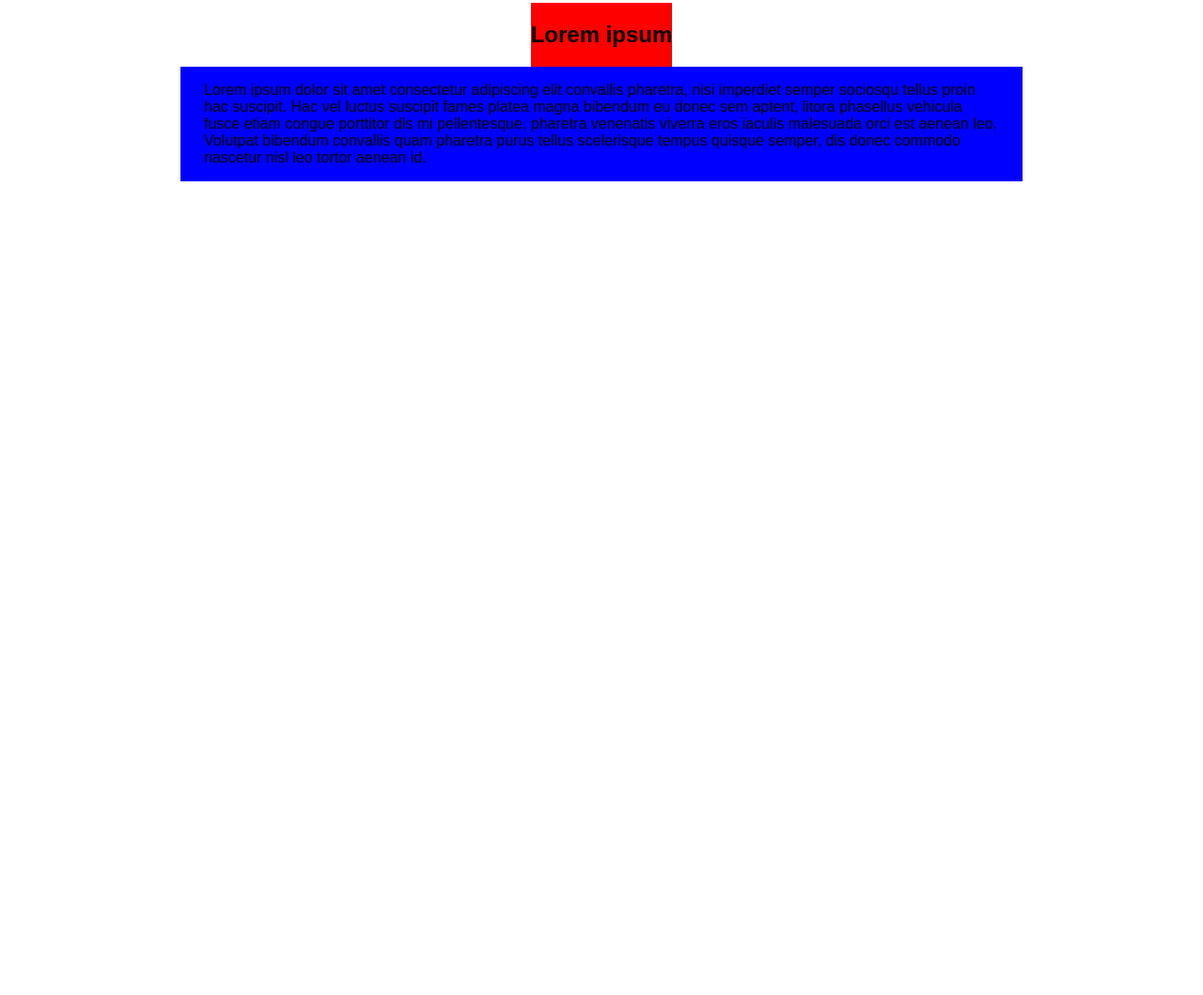
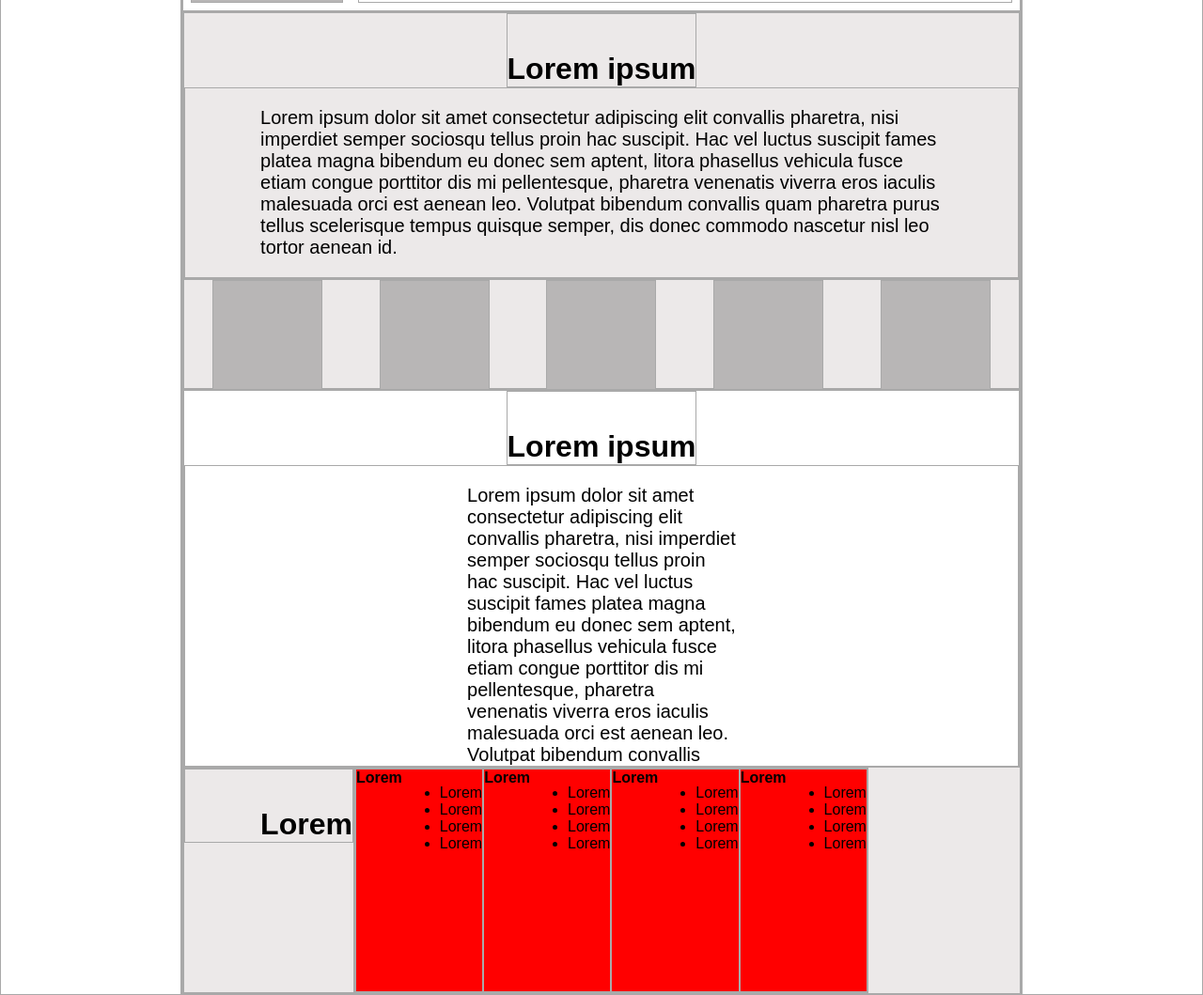
Before and after one commit to cice-classroom/4-layouts-SerGoMu, a plain HTML site: page index.html in a window 1280 px wide. Shown: the part 1560-2619 px from the top of the page at 94% size. Before the commit the page ends 1963 px from the top, so only its background shows below. Drawn offline with Linux system fonts and the light colour scheme.

Commit message:
Finishing section 6

```diff
--- a/index.html
+++ b/index.html
@@ -21,8 +21,8 @@
 					<!--bloque 1-->
 					<div class="box sub-1">
 						<div class="box sub-1-2-up-down">
-							<p class="center">lorem ipsum dolor si aemet</p>
-							<h1 class="center">Lorem ipsum</h1>
+							<p class="regular-size center">lorem ipsum dolor si aemet</p>
+							<div class="box bold-size center">Lorem ipsum</div>
 						</div>
 						<div class="box sub-1-2">
 							<div class="box sub-1-3"></div>
@@ -59,32 +59,38 @@
 					<!--bloque 3-->
 					<div class="box sub-3">
 						<div class="box sub-3-1 hidden">
-							<div class="sub-3-1-1">
-								<h2>Lorem ipsum</h2>
+							<div class="box sub-3-1-1">
+								<div class="bold-size">Lorem ipsum</div>
 							</div>
 						</div>
 						<div class="box sub-3-2 visible"></div>
 						<div class="box sub-3-3 hidden left">
-							<h2>Lorem ipsum</h2>
-							<p>Lorem ipsum dolor sit amet, consectetur, adipiscing elit.</p>
+							<div class="box bold-size">Lorem ipsum</div>
+							<p class="regular-size">
+								Lorem ipsum dolor sit amet, consectetur, adipiscing elit.
+							</p>
 						</div>
 						<div class="box sub-3-4 hidden right">
-							<h2>Lorem ipsum</h2>
-							<p>Lorem ipsum dolor sit amet, consectetur, adipiscing elit.</p>
+							<div class="box bold-size">Lorem ipsum</div>
+							<p class="regular-size">
+								Lorem ipsum dolor sit amet, consectetur, adipiscing elit.
+							</p>
 						</div>
 						<div class="box sub-3-5 visible"></div>
 						<div class="box sub-3-6 visible"></div>
 						<div class="box sub-3-7 hidden left">
-							<h2>Lorem ipsum</h2>
-							<p>Lorem ipsum dolor sit amet, consectetur, adipiscing elit.</p>
+							<div class="bold-size">Lorem ipsum</div>
+							<p class="regular-size">
+								Lorem ipsum dolor sit amet, consectetur, adipiscing elit.
+							</p>
 						</div>
 					</div>
 					<!--bloque 4-->
 					<div class="box sub-4">
 						<div class="box sub-4-1">
-							<div class="box sub-4-1-1"><h2>Lorem ipsum</h2></div>
+							<div class="box sub-4-1-1 bold-size">Lorem ipsum</div>
 							<div class="box sub-4-1-2">
-								<p>
+								<p class="regular-size">
 									Lorem ipsum dolor sit amet consectetur adipiscing elit
 									convallis pharetra, nisi imperdiet semper sociosqu tellus
 									proin hac suscipit. Hac vel luctus suscipit fames platea magna
@@ -97,11 +103,84 @@
 								</p>
 							</div>
 						</div>
-						<div class="box sub-4-2"></div>
+						<div class="box sub-4-2">
+							<div class="box sub-4-2-1"></div>
+							<div class="box sub-4-2-1"></div>
+							<div class="box sub-4-2-1"></div>
+							<div class="box sub-4-2-1"></div>
+							<div class="box sub-4-2-1"></div>
+						</div>
 					</div>
-
-					<div class="box sub-11"></div>
-					<div class="box sub-11"></div>
+					<!--bloque 5-->
+					<div class="box sub-5">
+						<div class="box sub-5-1">
+							<div class="box sub-5-1-1 bold-size">Lorem ipsum</div>
+							<div class="box sub-5-1-2">
+								<p class="regular-size">
+									Lorem ipsum dolor sit amet consectetur adipiscing elit
+									convallis pharetra, nisi imperdiet semper sociosqu tellus
+									proin hac suscipit. Hac vel luctus suscipit fames platea magna
+									bibendum eu donec sem aptent, litora phasellus vehicula fusce
+									etiam congue porttitor dis mi pellentesque, pharetra venenatis
+									viverra eros iaculis malesuada orci est aenean leo. Volutpat
+									bibendum convallis quam pharetra purus tellus scelerisque
+									tempus quisque semper, dis donec commodo nascetur nisl leo
+									tortor aenean id.
+								</p>
+							</div>
+						</div>
+						<div class="box sub-5-2">
+							<input
+								type="text"
+								class="header-main-text regular-size"
+								value="Lorem"
+							/>
+						</div>
+					</div>
+					<!--bloque 6-->
+					<div class="box sub-6">
+						<div class="box sub-6-1">
+							<div class="box sub-6-1-1 bold-size">Lorem</div>
+						</div>
+						<div class="box sub-6-2">
+							<div class="sub-6-2-1">
+								<b>Lorem</b>
+								<ul>
+									<li>Lorem</li>
+									<li>Lorem</li>
+									<li>Lorem</li>
+									<li>Lorem</li>
+								</ul>
+							</div>
+							<div class="sub-6-2-1">
+								<b>Lorem</b>
+								<ul>
+									<li>Lorem</li>
+									<li>Lorem</li>
+									<li>Lorem</li>
+									<li>Lorem</li>
+								</ul>
+							</div>
+							<div class="sub-6-2-1">
+								<b>Lorem</b>
+								<ul>
+									<li>Lorem</li>
+									<li>Lorem</li>
+									<li>Lorem</li>
+									<li>Lorem</li>
+								</ul>
+							</div>
+							<div class="sub-6-2-1">
+								<b>Lorem</b>
+								<ul>
+									<li>Lorem</li>
+									<li>Lorem</li>
+									<li>Lorem</li>
+									<li>Lorem</li>
+								</ul>
+							</div>
+						</div>
+					</div>
 				</div>
 				<div class="box aside"></div>
 			</div>
--- a/styles.css
+++ b/styles.css
@@ -5,16 +5,13 @@ body {
 	font-family: Arial, Helvetica, sans-serif;
 	-webkit-overflow-scrolling: auto;
 }
-h1 {
-	font-weight: 900;
-}
 
-h2 {
-	font-weight: 900;
+.box {
+	border: 1px solid darkgray;
 }
 
 .bold-size {
-	font-size: 24px;
+	font-size: 32px;
 	font-weight: 900;
 }
 
@@ -37,10 +34,6 @@ h2 {
 
 .hidden {
 	margin: 1vh;
-}
-
-.box {
-	/*	border: 1px solid darkgray;*/
 }
 
 .content {
@@ -136,6 +129,10 @@ h2 {
 	text-decoration: none;
 	float: left;
 	font-size: 10px;
+}
+
+.regular-size {
+	font-size: 20px;
 }
 
 .header-main-button {
@@ -284,6 +281,7 @@ h2 {
 	display: flex;
 	flex-direction: column;
 	height: 25em;
+	background-color: rgb(236, 233, 233);
 }
 
 .sub-4-1 {
@@ -295,15 +293,90 @@ h2 {
 
 .sub-4-1-1 {
 	display: flex;
-	background-color: red;
+	padding-top: 40px;
 }
+
 .sub-4-1-2 {
 	display: flex;
-	padding-right: 25px;
-	padding-left: 25px;
-	background-color: blue;
+	padding-right: 80px;
+	padding-left: 80px;
 }
 
 .sub-4-2 {
 	display: flex;
+	flex: 10vh;
+	flex-direction: row;
+	justify-content: space-around;
+	align-items: center;
 }
+
+.sub-4-2-1 {
+	background-color: rgb(184, 182, 182);
+	width: 15px;
+	height: 15px;
+	padding: 50px;
+}
+
+.sub-5 {
+	/*flex: 10vh;*/
+	display: flex;
+	flex-direction: column;
+	height: 25em;
+}
+
+.sub-5-1 {
+	display: flex;
+	flex-direction: column;
+	align-items: center; /*indicando flex end no situa el texto abajo*/
+	justify-content: center;
+}
+
+.sub-5-1-1 {
+	display: flex;
+	padding-top: 40px;
+}
+
+.sub-5-1-2 {
+	display: flex;
+	padding-right: 300px;
+	padding-left: 300px;
+}
+
+.sub-5-2 {
+	display: flex;
+	flex-direction: row;
+	justify-content: space-around;
+	align-items: center;
+}
+
+.sub-6 {
+	/*flex: 10vh;*/
+	display: flex;
+	flex-direction: row;
+	height: 15em;
+	background-color: rgb(236, 233, 233);
+}
+
+sub-6-1 {
+	display: flex;
+}
+
+.sub-6-1-1 {
+	display: flex;
+	padding-left: 80px;
+	padding-top: 40px;
+}
+
+.sub-6-2 {
+	display: flex;
+	flex-direction: row;
+	border: 1px solid darkgray;
+	background-color: green;
+}
+
+.sub-6-2-1 {
+	display: flex;
+	border: 1px solid darkgray;
+	background-color: red;
+	justify-content: flex-end;
+}
```
